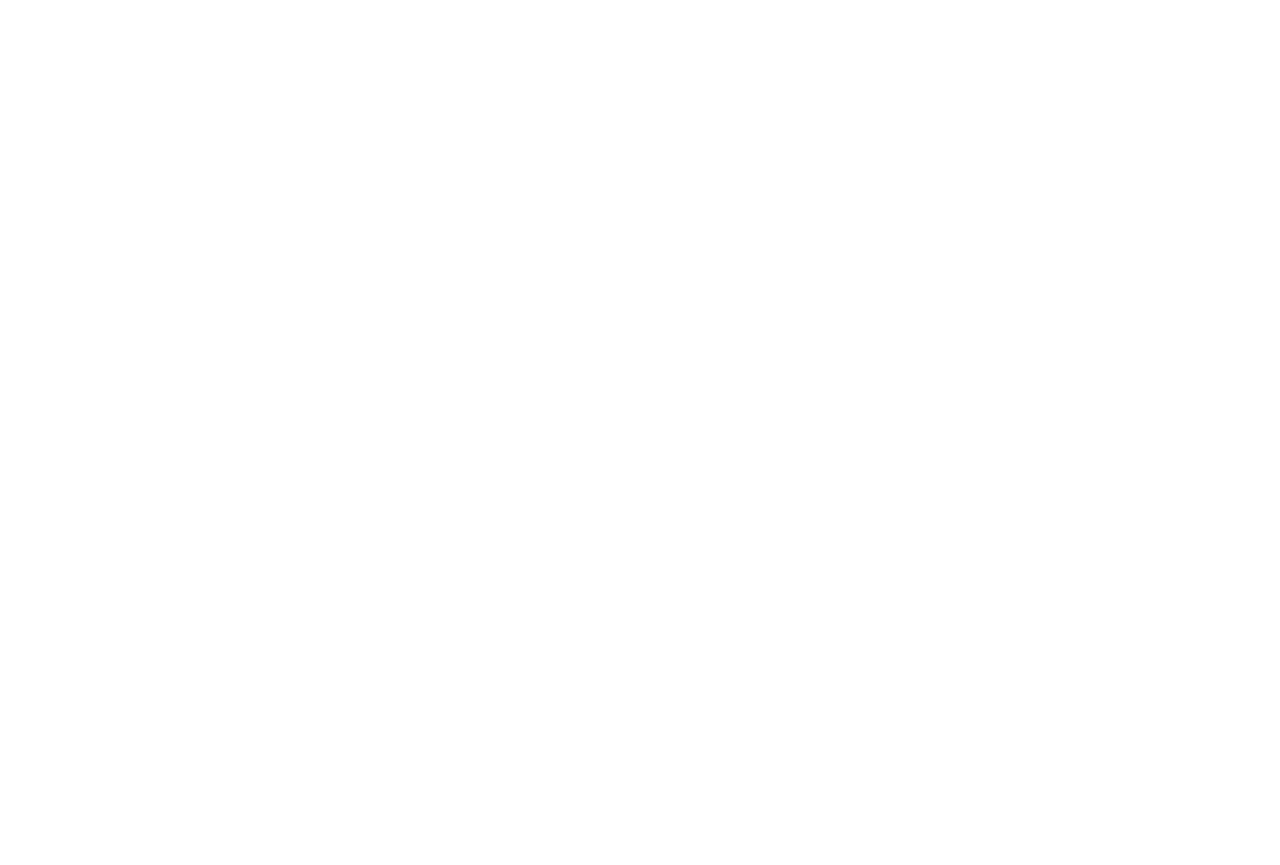
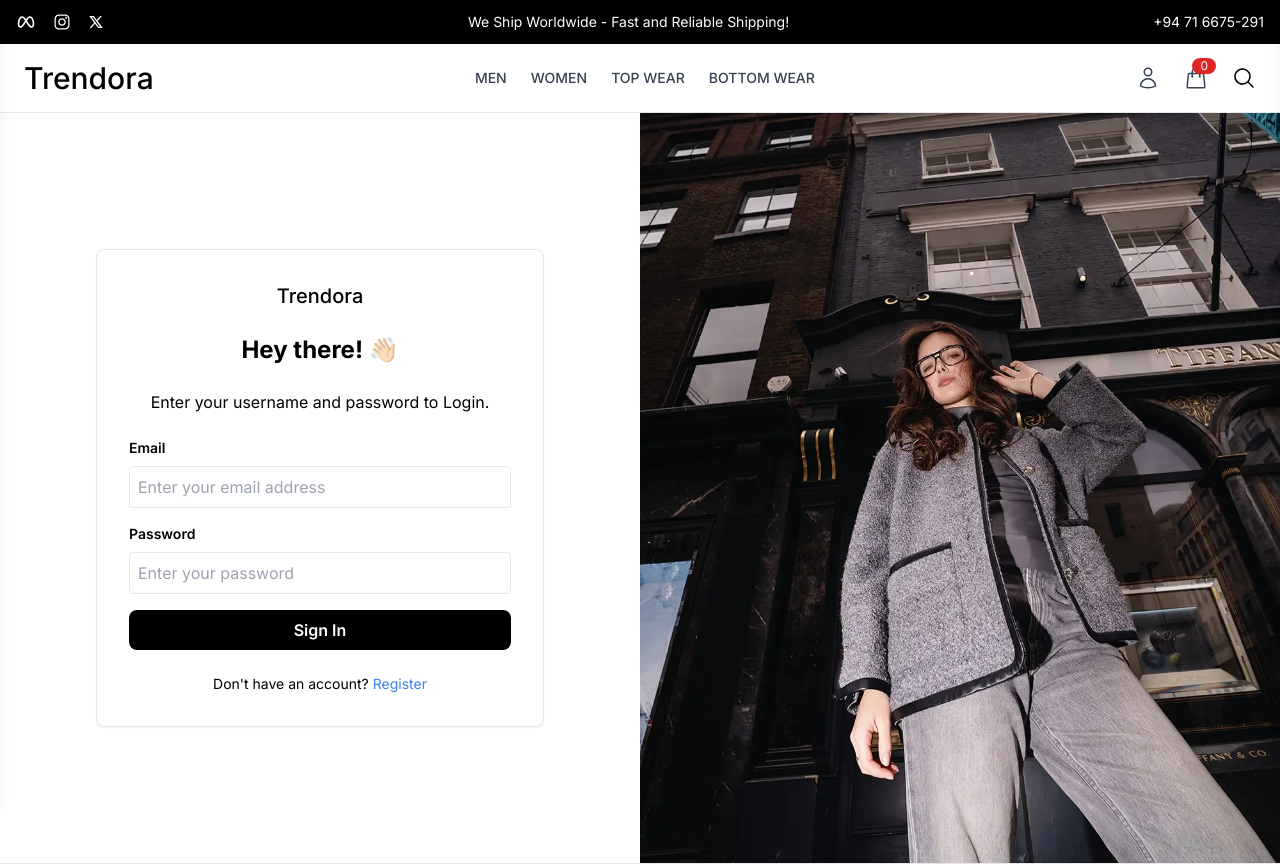
Before and after one commit to navonsanjuni/Trendora-E-Commerce, a React (Vite) app in the folder frontend/: page /login in a window 1280 px wide. Before the commit this address had no page. Shown: the top 865 px of the page. Before the commit the page ends 800 px from the top, so only its background shows below. Built offline with nearby package versions, Linux system fonts and the light colour scheme.

Commit message:
Create Login page

```diff
--- a/frontend/src/App.jsx
+++ b/frontend/src/App.jsx
@@ -2,6 +2,7 @@
 import { BrowserRouter, Routes, Route } from 'react-router-dom'
 import UserLayout from './components/Layout/UserLayout'
 import Home from './pages/Home'
+import Login from './pages/Login'
 import {Toaster} from "sonner"
 
 const App = () => {
@@ -11,6 +12,7 @@
       <Routes>
         <Route path="/" element={<UserLayout />}>
           <Route index element={<Home />} />
+          <Route path="/login" element={<Login />} />
         </Route>
         <Route>{/*Admin Layout*/}</Route>
       </Routes>
--- /dev/null
+++ b/frontend/src/pages/Login.jsx
@@ -0,0 +1,74 @@
+import React from 'react'
+import { useState } from 'react'
+import { Link } from 'react-router-dom';
+import login from '../assets/login.webp';
+
+const Login = () => {
+
+  const [email, setEmail] = useState("");
+  const [password, setPassword] = useState("");
+ return (
+    <div className="flex">
+      <div className="w-full md:w-1/2 flex flex-col justify-center items-center p-8 md:p-12">
+        <form
+          className="w-full max-w-md bg-white p-8 rounded-lg border shadow-sm"
+        >
+          <div className="flex justify-center mb-6">
+            <h2 className="text-xl font-medium">Trendora</h2>
+          </div>
+          <h2 className="text-2xl font-bold text-center mb-6">Hey there! 👋🏻</h2>
+          <p className="text-center mb-6">
+            Enter your username and password to Login.
+          </p>
+          <div className="mb-4">
+            <label className="block text-sm font-semibold mb-2">Email</label>
+            <input
+              type="email"
+              value={email}
+              onChange={(e) => setEmail(e.target.value)}
+              className="w-full p-2 border rounded"
+              placeholder="Enter your email address"
+            />
+          </div>
+          <div className="mb-4">
+            <label className="block text-sm font-semibold mb-2">Password</label>
+            <input
+              type="password"
+              value={password}
+              onChange={(e) => setPassword(e.target.value)}
+              className="w-full p-2 border rounded"
+              placeholder="Enter your password"
+            />
+          </div>
+          <button
+            type="submit"
+            className="w-full bg-black text-white p-2 rounded-lg font-semibold hover:bg-gray-800 transition"
+          >
+          Sign In
+          </button>
+          <p className="mt-6 text-center text-sm">
+            Don't have an account?{" "}
+            <Link
+              to={"/register"}
+              className="text-blue-500"
+            >
+              Register
+            </Link>
+          </p>
+        </form>
+      </div>
+
+      <div className="hidden md:block w-1/2 bg-gray-800">
+        <div className="h-full flex flex-col justify-center items-center">
+          <img
+            src={login}
+            alt="Login to Account"
+            className="h-[750px] w-full object-cover"
+          />
+        </div>
+      </div>
+    </div>
+  );
+}
+
+export default Login
```
